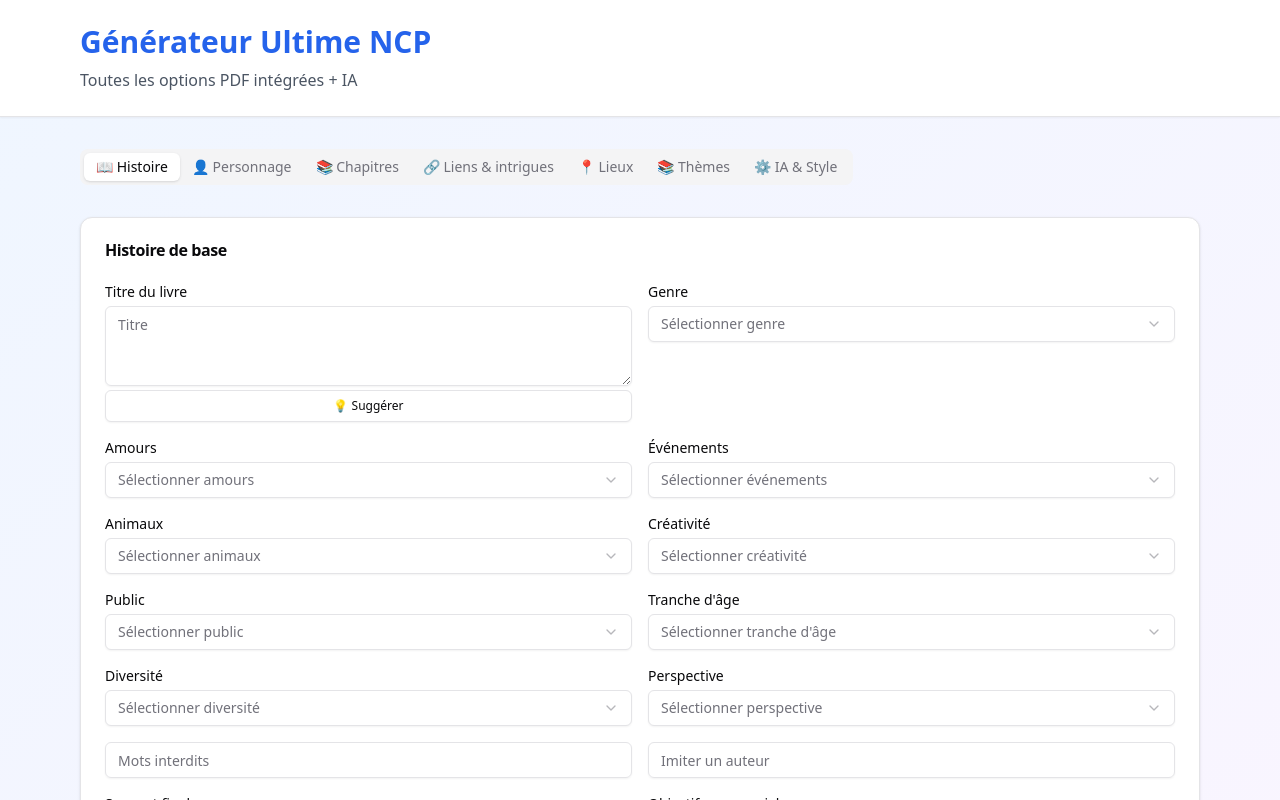
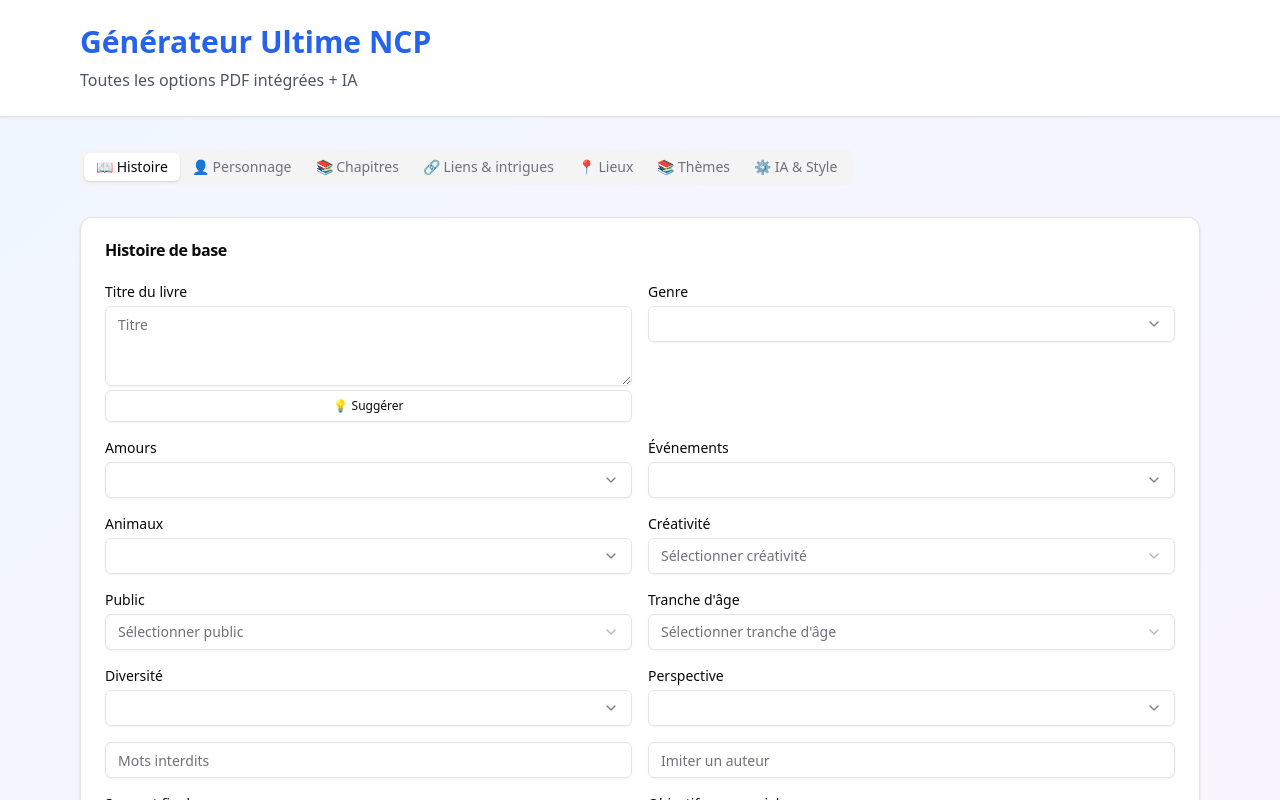
Before and after one commit to LoRanS-369/story-ncp-generator, a Next.js app: page /story-generator in a window 1280 px wide. Shown: the top 800 px of the page. Built offline with nearby package versions, Linux system fonts and the light colour scheme.

Commit message:
Update page.tsx  Kimi 40

```diff
--- a/src/app/story-generator/page.tsx
+++ b/src/app/story-generator/page.tsx
@@ -11,25 +11,25 @@ import { Select, SelectContent, SelectItem, SelectTrigger, SelectValue } from '@
 import { Badge } from '@/components/ui/badge';
 import { Tabs, TabsContent, TabsList, TabsTrigger } from '@/components/ui/tabs';
 
-/* ---------- Helper : SelectMulti ultra-simple ---------- */
+/* ---------- Helper : SelectMulti (texte toujours visible) ---------- */
 const SelectMulti = ({ label, value, onChange, options }: any) => {
-  // Texte à afficher
-  const displayText = Array.isArray(value)
+  const displayText = Array.isArray(value) && value.length > 0
     ? value.join(', ')
     : (value || '');
+
+  const handleSelect = (v: string) => {
+    const arr = v ? v.split(',').filter(Boolean) : [];
+    onChange(arr.length === 1 ? arr[0] : arr);
+  };
 
   return (
     <div>
       <label className="block text-sm font-medium mb-1">{label}</label>
-      <Select
-        value={Array.isArray(value) ? value.join(',') : value}
-        onValueChange={(v) => {
-          const arr = v ? v.split(',').filter(Boolean) : [];
-          onChange(arr.length === 1 ? arr[0] : arr);
-        }}
-      >
+      <Select value={displayText} onValueChange={handleSelect}>
         <SelectTrigger className="text-black bg-white dark:text-white dark:bg-gray-800">
-          <span>{displayText || `Sélectionner ${label.toLowerCase()}`}</span>
+          <SelectValue placeholder={`Sélectionner ${label.toLowerCase()}`}>
+            {displayText || `Sélectionner ${label.toLowerCase()}`}
+          </SelectValue>
         </SelectTrigger>
         <SelectContent className="text-black bg-white dark:text-white dark:bg-gray-800">
           {options.map((o: string) => (
```
